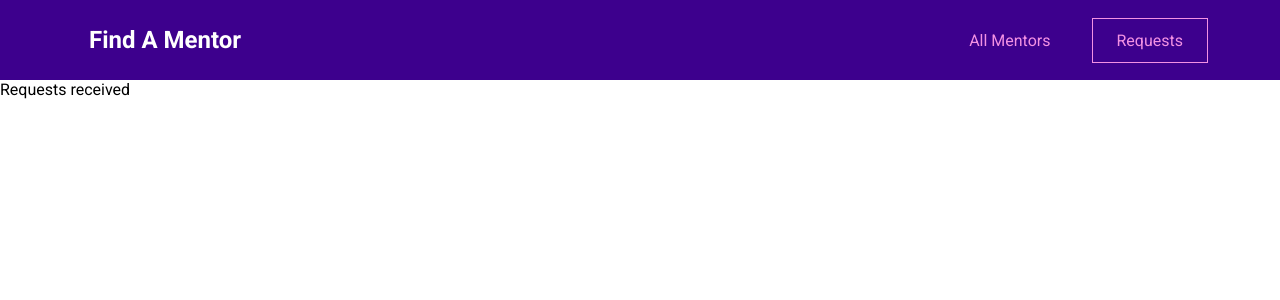
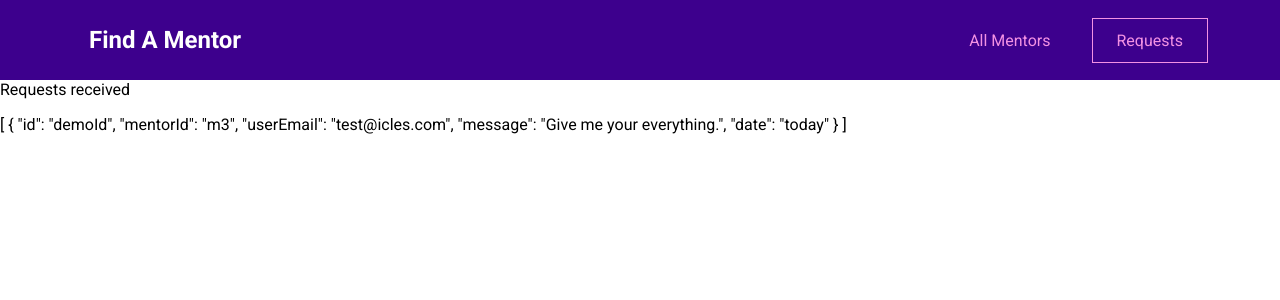
Before and after one commit to glitjch/vue-mentor, a Vue app: page /requests in a window 1280 px wide. Shown: the top 300 px of the page. Built offline with nearby package versions, Linux system fonts and the light colour scheme.

Commit message:
Update contact component with method submitRequest so that messages can be saved via vuex, in preparation for rendering in request list url. Module for requests all linked up.

```diff
--- a/src/pages/requests/ContactMentor.vue
+++ b/src/pages/requests/ContactMentor.vue
@@ -28,6 +28,7 @@
 
 <script>
 export default {
+	props: ['id'],
 	data() {
 		return {
 			email: {
@@ -60,12 +61,16 @@ export default {
 			await this.validateMessage();
 			if (!this.formIsValid) return;
 
+			const mentorId = this.$route.params.id;
 			const messageData = {
+				mentorId: mentorId,
 				email: this.email,
 				message: this.message,
 				date: Date.now(),
 			};
-			this.$emit('message-data', messageData);
+			console.log('contact form');
+			this.$store.dispatch('requests/saveRequest', messageData);
+			this.$route.replace('/requests');
 			return;
 		},
 	},
--- a/src/pages/requests/RequestsReceived.vue
+++ b/src/pages/requests/RequestsReceived.vue
@@ -1,3 +1,15 @@
 <template>
-  <section>Requests received</section>
+	<section>Requests received</section>
+	<p>{{ this.requestsList }}</p>
 </template>
+
+<script>
+export default {
+	computed: {
+    requestsList() {
+      const requests = this.$store.getters['requests/requests']
+			return requests;
+		},
+	},
+};
+</script>
--- a/src/store/index.js
+++ b/src/store/index.js
@@ -1,9 +1,11 @@
 import { createStore } from 'vuex';
 import MentorsModule from './modules/mentors/index.js';
+import RequestsModule from './modules/requests/index.js';
 
 const store = createStore({
 	modules: {
-		mentors: MentorsModule,
+    mentors: MentorsModule,
+    requests: RequestsModule,
 	},
 	state() {
 		return {
--- a/src/store/modules/mentors/actions.js
+++ b/src/store/modules/mentors/actions.js
@@ -1,5 +1,5 @@
 const mentorsActions = {
-	registerMentor(context, payload) {
+  registerMentor(context, payload) {
 		const mentor = {
       id: context.rootGetters.userId,
 			firstName: payload.first,
--- /dev/null
+++ b/src/store/modules/requests/actions.js
@@ -0,0 +1,15 @@
+const requestsActions = {
+  saveRequest(context, payload) {
+    const request = {
+      id: new Date().toISOString(),
+      mentorId: payload.mentorId,
+      userEmail: payload.email,
+      message: payload.message,
+      date: payload.date,
+    };
+
+    context.commit('saveRequest', request)
+  },
+};
+
+export default requestsActions;
--- /dev/null
+++ b/src/store/modules/requests/getters.js
@@ -0,0 +1,7 @@
+const requestsGetters = {
+  requests(state) {
+    return state.requests;
+  },
+}
+
+export default requestsGetters;
--- /dev/null
+++ b/src/store/modules/requests/index.js
@@ -0,0 +1,25 @@
+import getters from './getters.js';
+import mutations from './mutations.js';
+import actions from './actions.js';
+
+const requestsModule = {
+	namespaced: true,
+	state() {
+		return {
+			requests: [
+				{
+					id: 'demoId',
+					mentorId: 'm3',
+					userEmail: 'test@icles.com',
+					message: 'Give me your everything.',
+					date: 'today',
+				},
+			],
+		};
+	},
+	getters,
+	mutations,
+	actions,
+};
+
+export default requestsModule;
--- /dev/null
+++ b/src/store/modules/requests/mutations.js
@@ -0,0 +1,7 @@
+const requestsMutations = {
+  saveRequest(state, payload) {
+    return state.requests.push(payload);
+  }
+}
+
+export default requestsMutations;
```
